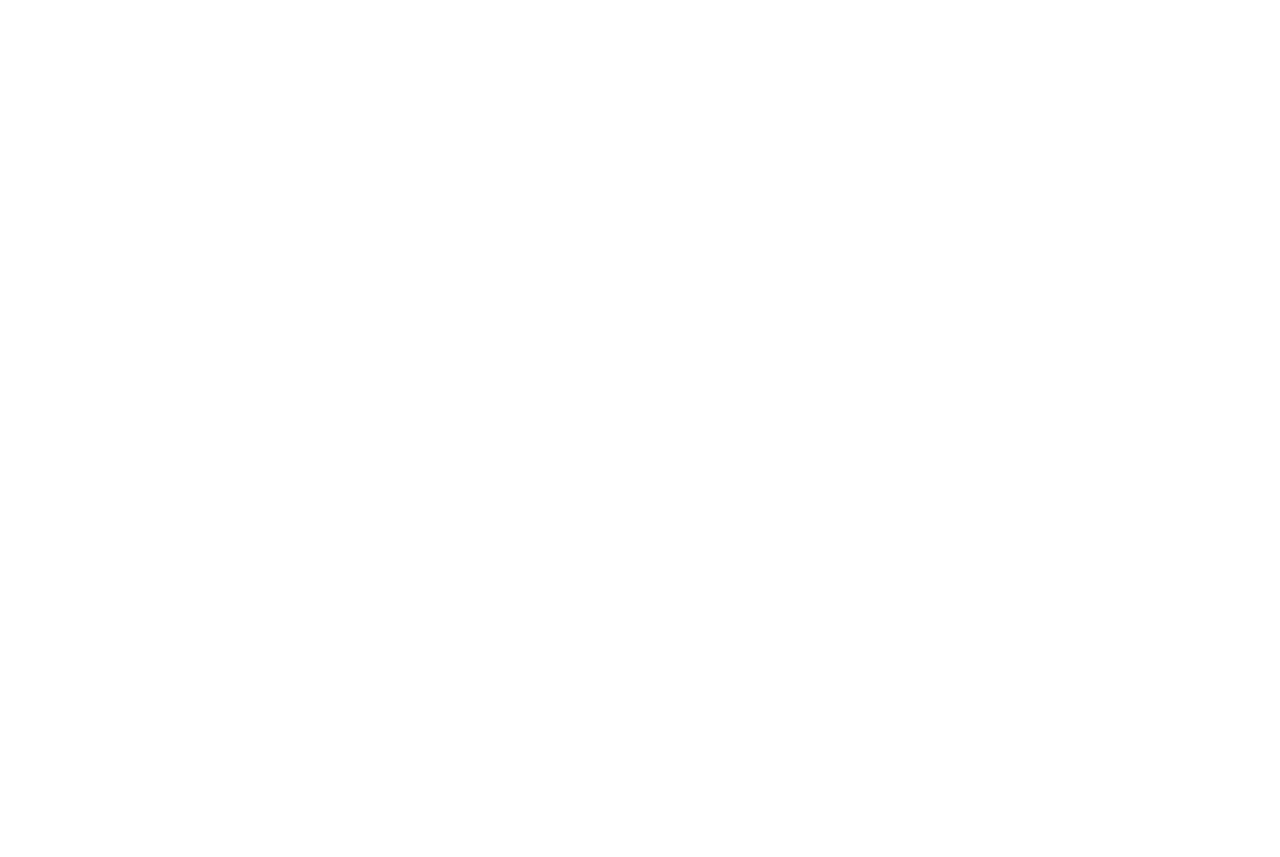
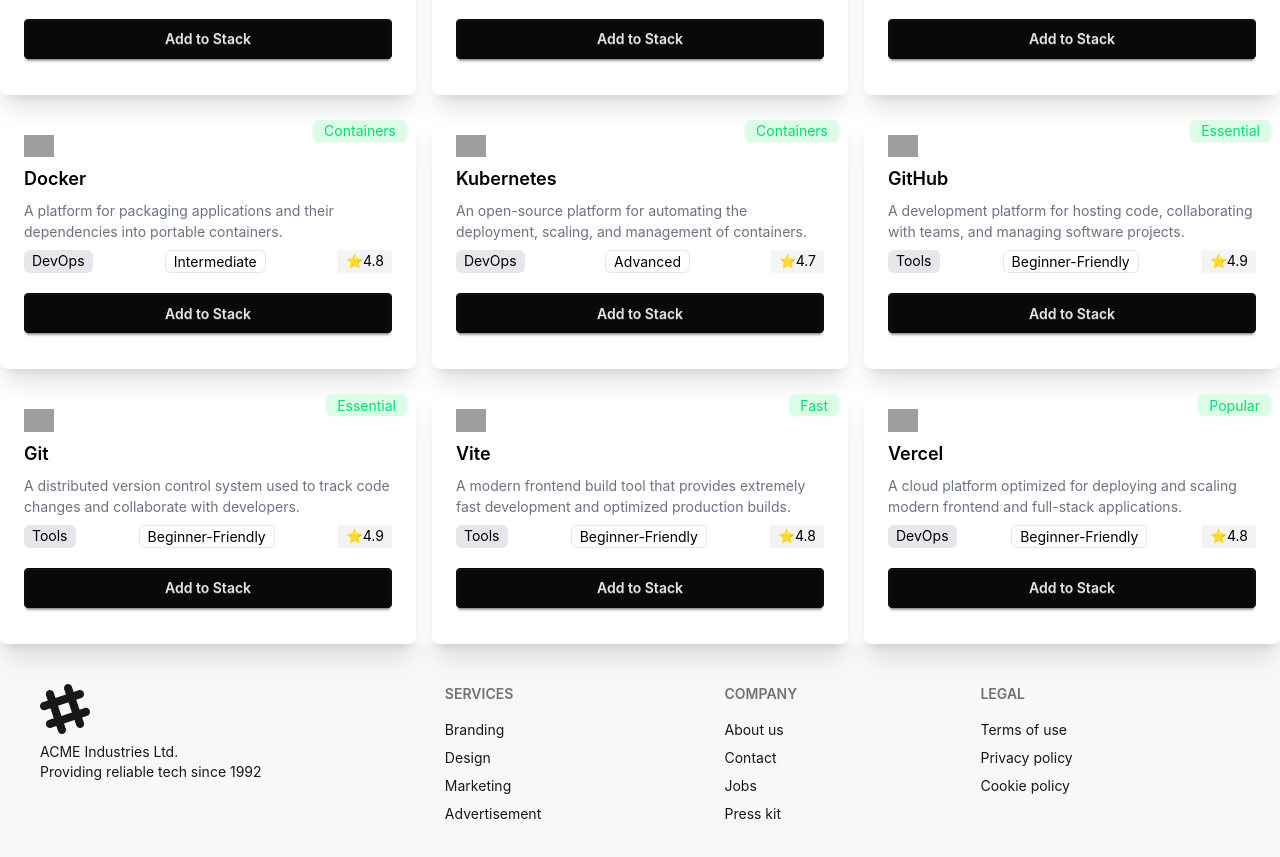
Before and after one commit to PeyaraFul/devStack, a React (Vite) app: page / in a window 1280 px wide. Shown: the part 1710-2567 px from the top of the page. Before the commit the page ends 865 px from the top, so only its background shows below. Built offline with nearby package versions, Linux system fonts and the light colour scheme; grey boxes are pictures that could not be loaded.

Commit message:
explore technology onlu UI is ok

```diff
--- a/src/App.jsx
+++ b/src/App.jsx
@@ -1,5 +1,7 @@
 
 import './App.css'
+import ExploreTec from './assets/components/ExploreTec'
+import Footer from './assets/components/Footer'
 import Hero from './assets/components/Hero'
 import Navbar from './assets/components/Navbar'
 
@@ -11,6 +13,8 @@
 
       <Navbar></Navbar>
       <Hero></Hero>
+      <ExploreTec></ExploreTec>
+      <Footer></Footer>
 
 
 
--- /dev/null
+++ b/src/assets/components/ExploreTec.jsx
@@ -0,0 +1,62 @@
+const technologies = async () => {
+  const response = await fetch("/technologies.json");
+  const data = await response.json();
+  // console.log('Technologies:', data);
+  return data;
+};
+
+const data = await technologies();
+console.log(data);
+
+const ExploreTec = () => {
+  return (
+    <>
+      <h1 className="text-3xl font-bold mt-10 text-black">
+        Explore the{" "}
+        <span className="bg-transparent bg-linear-to-r from-pink-600 to-purple-500 bg-clip-text text-transparent">
+          Technologies{" "}
+        </span>
+      </h1>
+      <p className="text-black py-4">
+        Pick one technology per category to build your ideal stack.
+      </p>
+      <div>
+        <div className="grid grid-cols-1 md:grid-cols-2 lg:grid-cols-3 gap-4">
+          {data.map((technology) => (
+            <div key={technology.id} className="card text-black shadow-xl">
+              <div className="card-body">
+                <img
+                  src={technology.icon}
+                  width="30"
+                  height="30"
+                  alt={technology.name}
+                />
+                <h2 className="card-title">{technology.name}</h2>
+                <div className="badge bg-green-100 text-green-400 absolute right-2 top-2">
+                  {technology.badge}
+                </div>
+                <p className="card-text text-gray-500">
+                  {technology.description}
+                </p>
+                <div className="flex justify-between">
+                  <div className=" bg-gray-200 px-2 rounded-md ">
+                    {technology.category}
+                  </div>
+                  <div className="border-gray-200 border px-2 rounded-md">
+                    {technology.difficulty}
+                  </div>
+
+                  <div className="px-2 bg-gray-100">⭐{technology.rating}</div>
+                </div>
+                <button className="btn btn-neutral my-3">Add to Stack</button>
+              </div>
+            </div>
+          ))}
+        </div>
+
+      </div>
+    </>
+  );
+};
+
+export default ExploreTec;
--- /dev/null
+++ b/src/assets/components/Footer.jsx
@@ -0,0 +1,48 @@
+const Footer = () => {
+  return (
+    <div>
+      <footer className="footer sm:footer-horizontal bg-base-200 text-base-content p-10">
+        <aside>
+          <svg
+            width="50"
+            height="50"
+            viewBox="0 0 24 24"
+            xmlns="http://www.w3.org/2000/svg"
+            fillRule="evenodd"
+            clipRule="evenodd"
+            className="fill-current"
+          >
+            <path d="M22.672 15.226l-2.432.811.841 2.515c.33 1.019-.209 2.127-1.23 2.456-1.15.325-2.148-.321-2.463-1.226l-.84-2.518-5.013 1.677.84 2.517c.391 1.203-.434 2.542-1.831 2.542-.88 0-1.601-.564-1.86-1.314l-.842-2.516-2.431.809c-1.135.328-2.145-.317-2.463-1.229-.329-1.018.211-2.127 1.231-2.456l2.432-.809-1.621-4.823-2.432.808c-1.355.384-2.558-.59-2.558-1.839 0-.817.509-1.582 1.327-1.846l2.433-.809-.842-2.515c-.33-1.02.211-2.129 1.232-2.458 1.02-.329 2.13.209 2.461 1.229l.842 2.515 5.011-1.677-.839-2.517c-.403-1.238.484-2.553 1.843-2.553.819 0 1.585.509 1.85 1.326l.841 2.517 2.431-.81c1.02-.33 2.131.211 2.461 1.229.332 1.018-.21 2.126-1.23 2.456l-2.433.809 1.622 4.823 2.433-.809c1.242-.401 2.557.484 2.557 1.838 0 .819-.51 1.583-1.328 1.847m-8.992-6.428l-5.01 1.675 1.619 4.828 5.011-1.674-1.62-4.829z"></path>
+          </svg>
+          <p>
+            ACME Industries Ltd.
+            <br />
+            Providing reliable tech since 1992
+          </p>
+        </aside>
+        <nav>
+          <h6 className="footer-title">Services</h6>
+          <a className="link link-hover">Branding</a>
+          <a className="link link-hover">Design</a>
+          <a className="link link-hover">Marketing</a>
+          <a className="link link-hover">Advertisement</a>
+        </nav>
+        <nav>
+          <h6 className="footer-title">Company</h6>
+          <a className="link link-hover">About us</a>
+          <a className="link link-hover">Contact</a>
+          <a className="link link-hover">Jobs</a>
+          <a className="link link-hover">Press kit</a>
+        </nav>
+        <nav>
+          <h6 className="footer-title">Legal</h6>
+          <a className="link link-hover">Terms of use</a>
+          <a className="link link-hover">Privacy policy</a>
+          <a className="link link-hover">Cookie policy</a>
+        </nav>
+      </footer>
+    </div>
+  );
+};
+
+export default Footer;
```
Also changed, not shown: public/technologies.json (renamed from public/tecnologies.json).
